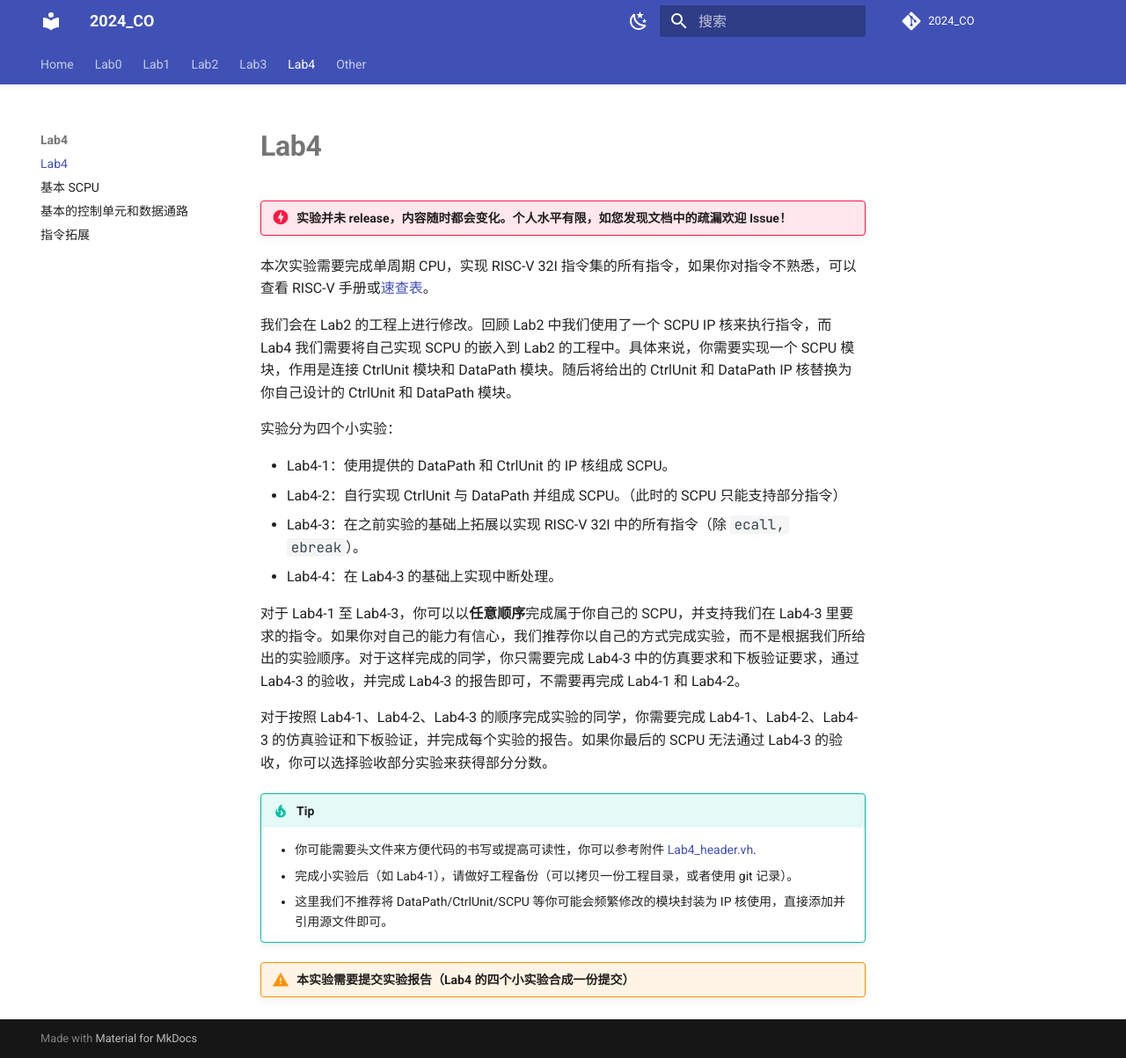
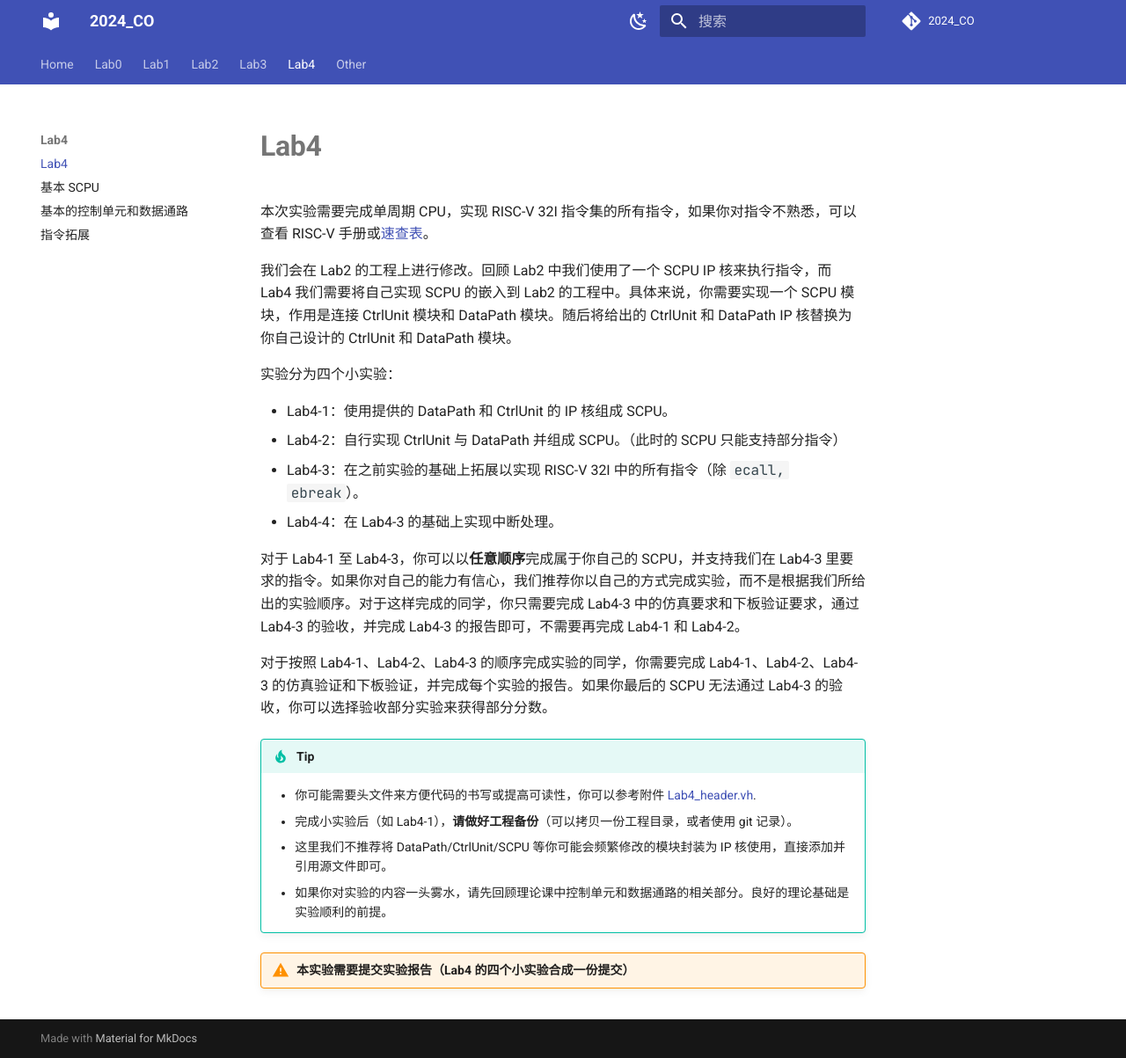
Before and after one commit to Guahao31/2024_CO, an MkDocs documentation site: the page built from docs/Lab4/Lab4.md, in a window 1280 px wide and 1203 px high. Shown: the whole window at 88% size. Built offline with MkDocs 1.6.1 and Material for MkDocs 9.7.7, drawn with Linux system fonts in a browser that asks for light colours; a script that is not in the unit is left out; comment, search, counter and statistics services are not loaded.

Commit message:
update lab4 docs

```diff
--- a/docs/Lab4/Lab4.md
+++ b/docs/Lab4/Lab4.md
@@ -1,6 +1,6 @@
 # Lab4
 
-!!! danger "实验并未 release，内容随时都会变化。个人水平有限，如您发现文档中的疏漏欢迎 Issue！"
+<!-- !!! danger "实验并未 release，内容随时都会变化。个人水平有限，如您发现文档中的疏漏欢迎 Issue！" -->
 
 <!-- !!! tip "**2023.4.5** 更新：。注意本附件并未经过验证，如果你发现错误，请与我联系修改，谢谢！" -->
 
@@ -21,7 +21,8 @@
 
 !!! Tip
     * 你可能需要头文件来方便代码的书写或提高可读性，你可以参考附件 [Lab4_header.vh](./attachment/Lab4_header.vh).
-    * 完成小实验后（如 Lab4-1），请做好工程备份（可以拷贝一份工程目录，或者使用 git 记录）。
+    * 完成小实验后（如 Lab4-1），**请做好工程备份**（可以拷贝一份工程目录，或者使用 git 记录）。
     * 这里我们不推荐将 DataPath/CtrlUnit/SCPU 等你可能会频繁修改的模块封装为 IP 核使用，直接添加并引用源文件即可。
+    * 如果你对实验的内容一头雾水，请先回顾理论课中控制单元和数据通路的相关部分。良好的理论基础是实验顺利的前提。
 
 !!! warning "本实验需要提交实验报告（Lab4 的四个小实验合成一份提交）"
```
Also changed, not shown: docs/Lab4/DataPath_CtrlUnit.md (+1 -1 lines), docs/Lab4/instr_extension.md (+2 -2 lines), docs/index.md (+1 -0 lines).
